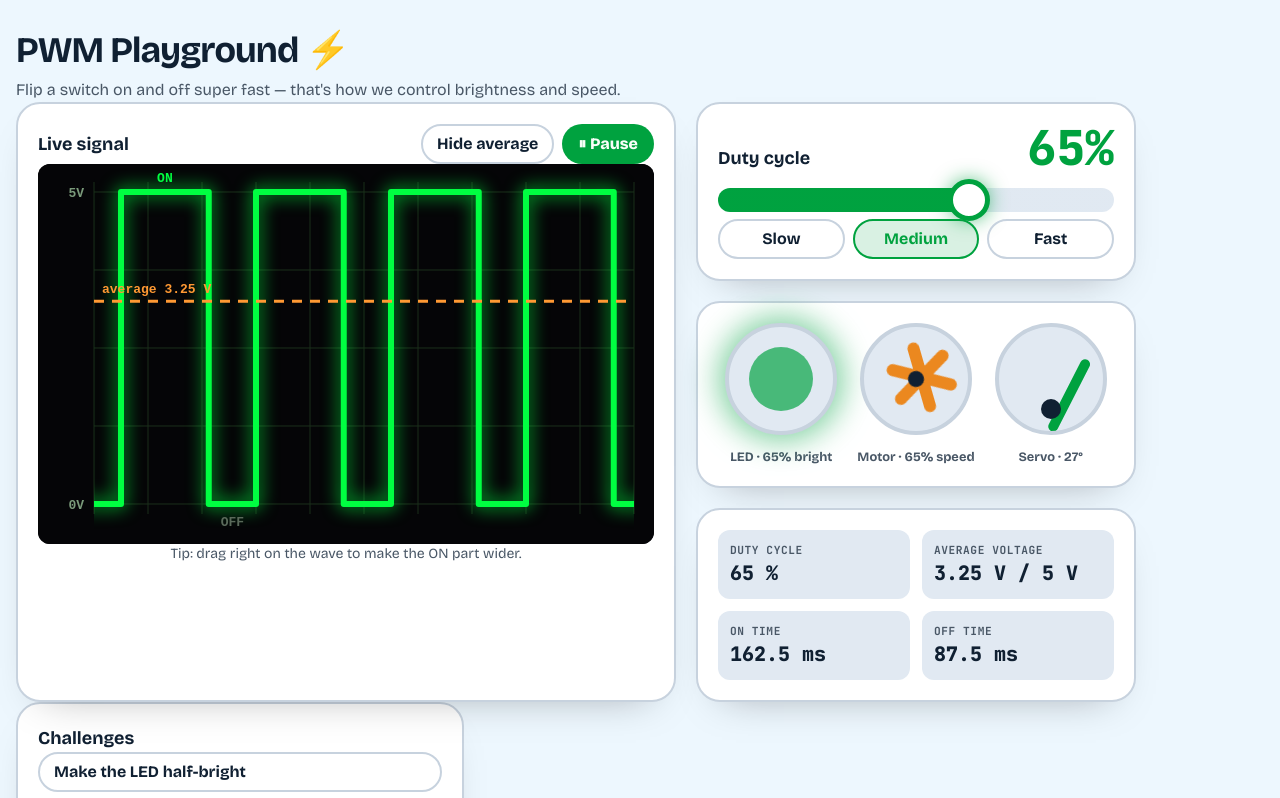
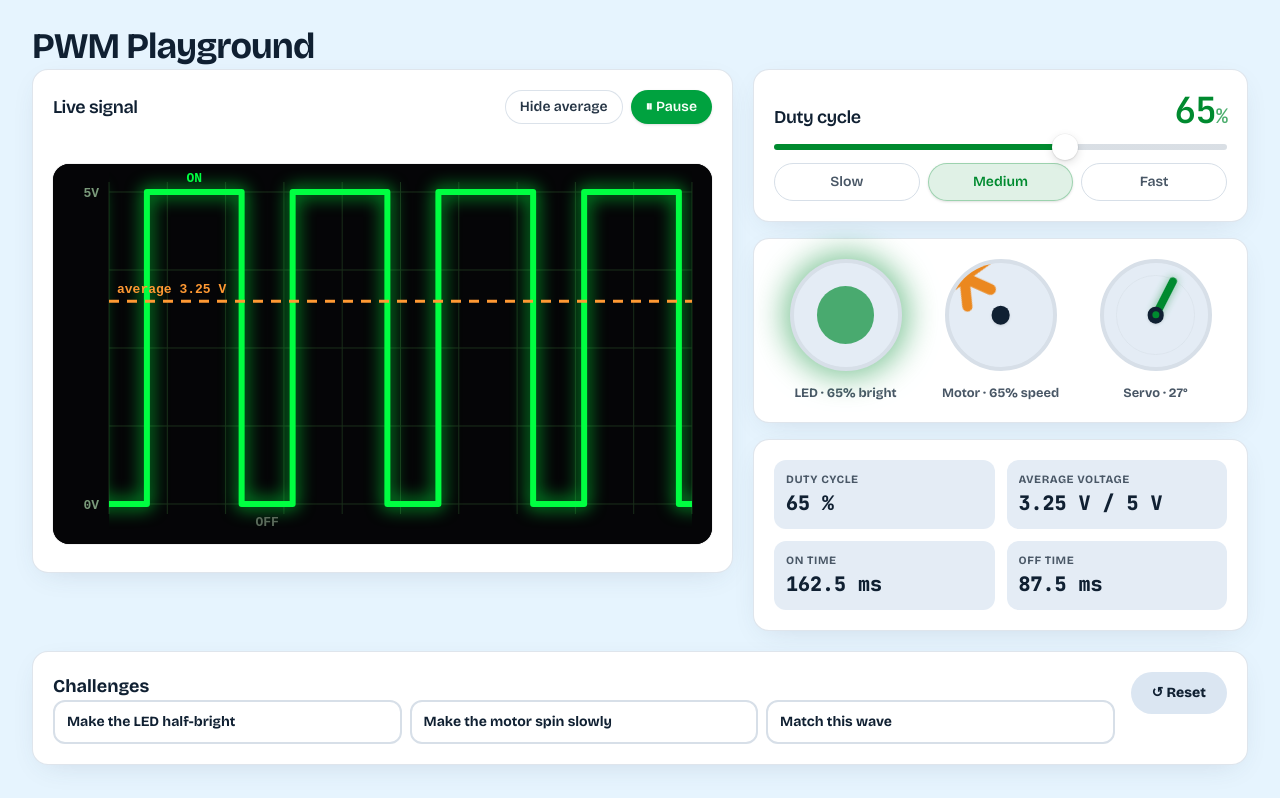
Before and after one commit to Wasteof-time/pwm-practically, a Next.js app: page / in a window 1280 px wide. Shown: the top 798 px of the page. Built offline with nearby package versions, Linux system fonts and the light colour scheme.

Commit message:
something going on

```diff
--- a/app/components/DemoDials.tsx
+++ b/app/components/DemoDials.tsx
@@ -9,75 +9,103 @@ type DemoDialsProps = {
 
 export function DemoDials({ duty, playing }: DemoDialsProps) {
   const d = duty / 100;
+  // Speedometer: -90° (left) at 0% → 0° (up) at 50% → +90° (right) at 100%
   const servoAngle = -90 + d * 180;
   const spinning = playing && d > 0.05;
   const spinDuration = Math.max(0.12, 2.2 - d * 2.05);
 
   return (
-    <div className="grid grid-cols-3 gap-2 rounded-[calc(var(--radius)+8px)] border-2 border-border bg-card p-5 shadow-[var(--panel-shadow)]">
+    <section className="rounded-2xl border border-border/80 bg-card p-3 shadow-[var(--panel-shadow)] sm:p-5">
+      <div className="grid grid-cols-3 gap-2 sm:gap-3">
         {/* LED */}
-      <div className="flex flex-col items-center gap-3">
+        <div className="flex min-w-0 flex-col items-center gap-2 sm:gap-3">
           <div
-          className="relative flex h-28 w-28 items-center justify-center overflow-hidden rounded-full border-4 border-border bg-muted"
+            className="relative flex aspect-square w-full max-w-[7rem] items-center justify-center overflow-hidden rounded-full border-4 border-border bg-muted"
             style={{
               boxShadow: `0 0 ${40 * d + 4}px ${10 * d}px color-mix(in oklab, var(--signal) ${Math.round(75 * d)}%, transparent)`,
             }}
           >
             <div
-            className="h-16 w-16 rounded-full bg-signal transition-opacity duration-100"
+              className="h-[55%] w-[55%] rounded-full bg-signal transition-opacity duration-100"
               style={{ opacity: 0.08 + 0.92 * d }}
             />
           </div>
-        <p className="text-center text-[0.8rem] font-bold text-muted-foreground">
+          <p className="w-full truncate text-center text-[0.65rem] font-bold text-muted-foreground sm:text-[0.8rem]">
             LED · {duty}% bright
           </p>
         </div>
 
-      {/* Motor */}
-      <div className="flex flex-col items-center gap-3">
-        <div className="relative flex h-28 w-28 items-center justify-center overflow-hidden rounded-full border-4 border-border bg-muted">
+        {/* Motor — blades + hub share true geometric center */}
+        <div className="flex min-w-0 flex-col items-center gap-2 sm:gap-3">
+          <div className="relative aspect-square w-full max-w-[7rem] overflow-hidden rounded-full border-4 border-border bg-muted">
+            {/* Spinning assembly: absolutely centered, origin at center */}
             <div
-            className={`relative h-20 w-20 ${spinning ? "motor-spin" : ""}`}
+              className={`absolute left-1/2 top-1/2 h-[72%] w-[72%] -translate-x-1/2 -translate-y-1/2 ${
+                spinning ? "motor-spin" : ""
+              }`}
               style={
-              spinning
-                ? ({ "--spin-duration": `${spinDuration}s` } as CSSProperties)
-                : undefined
+                {
+                  transformOrigin: "center center",
+                  ...(spinning
+                    ? { "--spin-duration": `${spinDuration}s` }
+                    : {}),
+                } as CSSProperties
               }
             >
               {[0, 60, 120, 180, 240, 300].map((deg) => (
                 <span
                   key={deg}
-                className="absolute left-1/2 top-1/2 h-9 w-3 -translate-x-1/2 rounded-full bg-accent"
+                  className="absolute left-1/2 top-1/2 block rounded-full bg-accent"
                   style={{
+                    width: "14%",
+                    height: "46%",
+                    // Bottom-center of blade sits on rotor center; then fan out
                     transform: `translate(-50%, -100%) rotate(${deg}deg)`,
-                  transformOrigin: "bottom center",
+                    transformOrigin: "50% 100%",
                   }}
                 />
               ))}
-            <span className="absolute left-1/2 top-1/2 h-4 w-4 -translate-x-1/2 -translate-y-1/2 rounded-full bg-foreground" />
             </div>
+            {/* Hub fixed at dial center (does not need to spin separately) */}
+            <span className="pointer-events-none absolute left-1/2 top-1/2 z-10 h-[18%] w-[18%] -translate-x-1/2 -translate-y-1/2 rounded-full bg-foreground shadow-sm" />
           </div>
-        <p className="text-center text-[0.8rem] font-bold text-muted-foreground">
+          <p className="w-full truncate text-center text-[0.65rem] font-bold text-muted-foreground sm:text-[0.8rem]">
             Motor · {duty}% speed
           </p>
         </div>
 
-      {/* Servo */}
-      <div className="flex flex-col items-center gap-3">
-        <div className="relative flex h-28 w-28 items-end justify-center overflow-hidden rounded-full border-4 border-border bg-muted">
+        {/* Servo — speedometer needle, pivots at dial center, −90°…+90° */}
+        <div className="flex min-w-0 flex-col items-center gap-2 sm:gap-3">
+          <div className="relative aspect-square w-full max-w-[7rem] overflow-hidden rounded-full border-4 border-border bg-muted">
+            {/* Soft arc ticks (optional gauge feel) */}
             <div
-            className="mb-4 h-20 w-2.5 rounded-full bg-signal transition-transform duration-200 ease-out"
+              className="pointer-events-none absolute inset-[12%] rounded-full border border-border/60"
+              aria-hidden
+            />
+
+            {/* Needle: bottom end fixed at center, points outward */}
+            <div
+              className="absolute left-1/2 top-1/2 z-[1] will-change-transform"
               style={{
-              transform: `rotate(${servoAngle}deg)`,
-              transformOrigin: "bottom center",
+                width: "8%",
+                height: "40%",
+                transform: `translate(-50%, -100%) rotate(${servoAngle}deg)`,
+                transformOrigin: "50% 100%",
+                transition: "transform 0.25s cubic-bezier(0.22, 1, 0.36, 1)",
               }}
-          />
-          <span className="absolute bottom-3 h-5 w-5 rounded-full bg-foreground" />
+            >
+              <div className="h-full w-full rounded-full bg-signal shadow-[0_0_8px_color-mix(in_oklab,var(--signal)_50%,transparent)]" />
             </div>
-        <p className="text-center text-[0.8rem] font-bold text-muted-foreground">
+
+            {/* Center pivot */}
+            <span className="pointer-events-none absolute left-1/2 top-1/2 z-10 h-[16%] w-[16%] -translate-x-1/2 -translate-y-1/2 rounded-full bg-foreground shadow-sm" />
+            <span className="pointer-events-none absolute left-1/2 top-1/2 z-20 h-[7%] w-[7%] -translate-x-1/2 -translate-y-1/2 rounded-full bg-signal" />
+          </div>
+          <p className="w-full truncate text-center text-[0.65rem] font-bold text-muted-foreground sm:text-[0.8rem]">
             Servo · {Math.round(servoAngle)}°
           </p>
         </div>
       </div>
+    </section>
   );
 }
--- a/app/components/PwmPlayground.tsx
+++ b/app/components/PwmPlayground.tsx
@@ -17,6 +17,13 @@ const CHALLENGES = [
 ] as const;
 
 type Challenge = (typeof CHALLENGES)[number];
+
+const panel =
+  "rounded-2xl border border-border/80 bg-card p-4 shadow-[var(--panel-shadow)] sm:p-5";
+const btn =
+  "inline-flex items-center justify-center rounded-full border border-border/90 bg-card px-3.5 py-1.5 text-sm font-semibold text-foreground/90 transition-all duration-200 hover:bg-muted active:scale-[0.98]";
+const btnPrimary =
+  "inline-flex items-center justify-center rounded-full border border-transparent bg-primary px-3.5 py-1.5 text-sm font-semibold text-primary-foreground shadow-sm transition-all duration-200 hover:brightness-105 active:scale-[0.98]";
 
 export function PwmPlayground() {
   const [duty, setDuty] = useState(65);
@@ -45,39 +52,45 @@ export function PwmPlayground() {
   }, []);
 
   return (
-    <div className="mx-auto min-h-full max-w-6xl px-4 py-6 sm:px-4">
-      <header>
-        <h1 className="text-[clamp(1.75rem,4vw,2.25rem)] font-bold tracking-tight">
-          PWM Playground <span className="text-signal">⚡</span>
+    <div className="mx-auto w-full max-w-7xl px-3 py-4 sm:px-6 sm:py-6 lg:px-8">
+      {/* Header */}
+      <header className="mb-4 sm:mb-6">
+        <h1 className="text-[clamp(1.5rem,4vw,2.25rem)] font-bold leading-tight tracking-tight text-foreground">
+          PWM Playground
         </h1>
-        <p className="mt-1 text-muted-foreground">
-          Flip a switch on and off super fast — that&apos;s how we control brightness and
-          speed.
-        </p>
+
       </header>
 
-      <div className="mt-5 grid gap-5 lg:grid-cols-[1.5fr_1fr]">
-        {/* Live signal */}
-        <section className="rounded-[calc(var(--radius)+8px)] border-2 border-border bg-card p-5 shadow-[var(--panel-shadow)]">
-          <div className="mb-3 flex flex-wrap items-center justify-between gap-3">
-            <h2 className="text-lg font-bold">Live signal</h2>
-            <div className="flex gap-2">
+      {/* Main: scope | controls  — stacks on mobile */}
+      <div className="grid grid-cols-1 items-start gap-4 lg:grid-cols-12 lg:gap-5">
+        {/* LEFT — Live signal */}
+        <section
+          className={`${panel} flex min-w-0 flex-col gap-6 sm:gap-8 lg:col-span-7`}
+        >
+          <div className="flex flex-wrap items-center justify-between gap-2">
+            <h2 className="text-base font-semibold tracking-tight sm:text-lg">
+              Live signal
+            </h2>
+            <div className="flex flex-wrap items-center gap-2">
               <button
                 type="button"
                 onClick={() => setShowAverage((v) => !v)}
-                className="rounded-[calc(var(--radius)+4px)] border-2 border-border bg-transparent px-3.5 py-1.5 font-bold hover:bg-muted"
+                className={btn}
               >
-                {showAverage ? "Hide" : "Show"} average
+                {showAverage ? "Hide average" : "Show average"}
               </button>
               <button
                 type="button"
                 onClick={() => setPlaying((v) => !v)}
-                className="rounded-[calc(var(--radius)+4px)] border-2 border-transparent bg-primary px-3.5 py-1.5 font-extrabold text-primary-foreground hover:brightness-105"
+                className={btnPrimary}
               >
                 {playing ? "⏸ Pause" : "▶ Play"}
               </button>
             </div>
           </div>
+
+          <div className="flex min-w-0 flex-1 items-center justify-center py-1 sm:py-2">
+            <div className="w-full overflow-hidden rounded-2xl ring-1 ring-black/5">
               <WaveCanvas
                 duty={duty}
                 freq={freq}
@@ -86,21 +99,27 @@ export function PwmPlayground() {
                 challengeTarget={challenge?.target ?? null}
                 onDutyChange={setDuty}
               />
-          <p className="mt-2 text-center text-sm text-muted-foreground">
-            Tip: drag right on the wave to make the ON part wider.
-          </p>
+            </div>
+          </div>
         </section>
 
-        {/* Right column */}
-        <section className="flex flex-col gap-5">
+        {/* RIGHT — Duty, demos, stats */}
+        <div className="flex min-w-0 flex-col gap-4 lg:col-span-5">
           {/* Duty cycle */}
-          <div className="rounded-[calc(var(--radius)+8px)] border-2 border-border bg-card p-5 shadow-[var(--panel-shadow)]">
-            <div className="flex items-end justify-between">
-              <span className="text-lg font-bold">Duty cycle</span>
-              <span className="font-mono text-5xl font-extrabold leading-none text-signal">
-                {duty}%
+          <section className={panel}>
+            <div className="flex items-baseline justify-between gap-3">
+              <span className="text-base font-semibold tracking-tight sm:text-lg">
+                Duty cycle
+              </span>
+              <span className="font-mono text-3xl font-semibold tabular-nums tracking-tight text-signal sm:text-4xl">
+                {duty}
+                <span className="ml-0.5 text-lg font-medium text-signal/70 sm:text-xl">
+                  %
+                </span>
               </span>
             </div>
+
+            <div className="apple-slider mt-6 sm:mt-7">
               <input
                 type="range"
                 className="duty-slider"
@@ -111,63 +130,71 @@ export function PwmPlayground() {
                 onChange={(e) => setDuty(Number(e.target.value))}
                 style={{ ["--fill" as string]: `${duty}%` }}
               />
-            <div className="mt-5 flex gap-2">
+            </div>
+
+            <div className="mt-5 grid grid-cols-3 gap-2">
               {FREQS.map((f) => (
                 <button
                   key={f.value}
                   type="button"
                   onClick={() => setFreq(f.value)}
-                  className={`flex-1 rounded-[calc(var(--radius)+4px)] border-2 px-3.5 py-1.5 font-bold hover:bg-muted ${
+                  className={`rounded-full border px-2 py-2 text-sm font-semibold transition-all duration-200 sm:px-3 ${
                     freq === f.value
-                      ? "border-signal bg-[color-mix(in_oklab,var(--signal)_15%,transparent)] text-signal"
-                      : "border-border bg-transparent"
+                      ? "border-signal/30 bg-[color-mix(in_oklab,var(--signal)_12%,transparent)] text-signal shadow-sm"
+                      : "border-border bg-card text-muted-foreground hover:border-border hover:bg-muted hover:text-foreground"
                   }`}
                 >
                   {f.label}
                 </button>
               ))}
             </div>
-          </div>
+          </section>
 
           <DemoDials duty={duty} playing={playing} />
 
           {/* Stats */}
-          <div className="grid grid-cols-2 gap-3 rounded-[calc(var(--radius)+8px)] border-2 border-border bg-card p-5 font-mono shadow-[var(--panel-shadow)]">
+          <section className={`${panel} grid grid-cols-2 gap-2 sm:gap-3`}>
             <Stat label="Duty cycle" value={`${duty} %`} />
             <Stat label="Average voltage" value={`${avgV.toFixed(2)} V / 5 V`} />
             <Stat label="ON time" value={`${onMs.toFixed(1)} ms`} />
             <Stat label="OFF time" value={`${offMs.toFixed(1)} ms`} />
-          </div>
           </section>
         </div>
 
-      {/* Challenges */}
-      <div className="mt-5 rounded-[calc(var(--radius)+8px)] border-2 border-border bg-card p-5 shadow-[var(--panel-shadow)] lg:max-w-md lg:ml-auto">
-        <h2 className="text-lg font-bold">Challenges</h2>
-        <div className="mt-3 flex flex-col gap-2">
+        {/* Challenges — full width under both columns */}
+        <section className={`${panel} lg:col-span-12`}>
+          <div className="flex flex-col gap-4 sm:flex-row sm:items-start sm:justify-between">
+            <div className="min-w-0 flex-1">
+              <h2 className="text-base font-bold sm:text-lg">Challenges</h2>
+              <div className="mt-3 grid grid-cols-1 gap-2 sm:grid-cols-3">
                 {CHALLENGES.map((c) => (
                   <button
                     key={c.label}
                     type="button"
                     onClick={() => setChallenge(c)}
-              className={`w-full rounded-[calc(var(--radius)+4px)] border-2 px-3.5 py-1.5 text-left font-bold hover:bg-muted ${
+                    className={`rounded-xl border-2 px-3 py-2.5 text-left text-sm font-bold transition ${
                       challenge?.label === c.label
                         ? "border-accent bg-[color-mix(in_oklab,var(--accent)_15%,transparent)] text-accent"
-                  : "border-border bg-transparent"
+                        : "border-border bg-card hover:bg-muted"
                     }`}
                   >
                     {c.label}
                   </button>
                 ))}
               </div>
-        {challengeMsg ? <p className="mt-3 font-bold">{challengeMsg}</p> : null}
+              {challengeMsg ? (
+                <p className="mt-3 text-sm font-bold sm:text-base">{challengeMsg}</p>
+              ) : null}
+            </div>
             <button
               type="button"
               onClick={reset}
-          className="mt-4 w-full rounded-[calc(var(--radius)+4px)] border-2 border-transparent bg-secondary px-3.5 py-1.5 font-extrabold text-secondary-foreground hover:brightness-105"
+              className="w-full shrink-0 rounded-full border border-transparent bg-secondary px-5 py-2.5 text-sm font-extrabold text-secondary-foreground transition hover:brightness-105 sm:mt-8 sm:w-auto"
             >
               ↺ Reset
             </button>
+          </div>
+        </section>
       </div>
     </div>
   );
@@ -175,11 +202,13 @@ export function PwmPlayground() {
 
 function Stat({ label, value }: { label: string; value: string }) {
   return (
-    <div className="rounded-xl bg-muted p-3">
-      <p className="text-[0.7rem] font-bold uppercase tracking-wider text-muted-foreground">
+    <div className="min-w-0 rounded-xl bg-muted px-3 py-2.5 sm:p-3">
+      <p className="truncate text-[0.65rem] font-bold uppercase tracking-wider text-muted-foreground sm:text-[0.7rem]">
         {label}
       </p>
-      <p className="text-xl font-extrabold">{value}</p>
+      <p className="mt-0.5 truncate font-mono text-base font-extrabold tabular-nums sm:text-xl">
+        {value}
+      </p>
     </div>
   );
 }
--- a/app/components/WaveCanvas.tsx
+++ b/app/components/WaveCanvas.tsx
@@ -231,7 +231,7 @@ export function WaveCanvas({
       ref={canvasRef}
       id="wave"
       aria-label="PWM square wave"
-      className="block h-[300px] w-full cursor-ew-resize touch-none rounded-xl sm:h-[380px]"
+      className="block h-[220px] w-full max-w-full cursor-ew-resize touch-none rounded-xl sm:h-[300px] md:h-[340px] lg:h-[380px]"
       style={{ background: SCOPE.bg }}
       onPointerDown={(e) => {
         draggingRef.current = true;
--- a/app/globals.css
+++ b/app/globals.css
@@ -2,21 +2,21 @@
 
 :root {
   --radius: 1rem;
-  --background: oklch(0.97 0.015 240);
+  --background: oklch(0.96 0.02 240);
   --foreground: oklch(0.24 0.04 252);
   --card: oklch(1 0 0);
   --primary: oklch(0.62 0.18 148);
   --primary-foreground: oklch(0.99 0.01 150);
   --secondary: oklch(0.92 0.02 250);
   --secondary-foreground: oklch(0.24 0.04 252);
-  --muted: oklch(0.93 0.015 250);
+  --muted: oklch(0.94 0.015 250);
   --muted-foreground: oklch(0.45 0.03 252);
   --accent: oklch(0.72 0.16 60);
-  --border: oklch(0.86 0.02 250);
-  --signal: oklch(0.62 0.18 148);
+  --border: oklch(0.9 0.015 250);
+  --signal: oklch(0.55 0.17 148);
   --warn: oklch(0.7 0.16 60);
   --grid: oklch(0.88 0.02 250);
-  --panel-shadow: 0 18px 40px -26px oklch(0 0 0 / 0.35);
+  --panel-shadow: 0 8px 30px -12px oklch(0.4 0.04 250 / 0.18);
 
   /* Oscilloscope palette (always dark scope) */
   --scope-bg: #050507;
@@ -58,15 +58,25 @@ body {
   color: var(--foreground);
   font-family: var(--font-sans);
   min-height: 100%;
+  -webkit-font-smoothing: antialiased;
+  -moz-osx-font-smoothing: grayscale;
 }
 
-/* Duty cycle range — large kid-friendly thumb */
+/* ── Apple-style continuous slider ─────────────────────────────── */
+.apple-slider {
+  position: relative;
+  width: 100%;
+  height: 2rem;
+  display: flex;
+  align-items: center;
+}
+
 input[type="range"].duty-slider {
   -webkit-appearance: none;
   appearance: none;
   width: 100%;
-  height: 1.5rem;
-  margin-top: 1rem;
+  height: 0.4rem;
+  margin: 0;
   border-radius: 999px;
   outline: none;
   cursor: pointer;
@@ -74,37 +84,134 @@ input[type="range"].duty-slider {
     to right,
     var(--signal) 0%,
     var(--signal) var(--fill, 50%),
-    var(--muted) var(--fill, 50%),
-    var(--muted) 100%
+    oklch(0.9 0.01 250) var(--fill, 50%),
+    oklch(0.9 0.01 250) 100%
   );
+  transition: background 0.12s ease-out;
 }
 
+/* WebKit track */
+input[type="range"].duty-slider::-webkit-slider-runnable-track {
+  height: 0.4rem;
+  border-radius: 999px;
+  background: transparent;
+}
+
+/* WebKit thumb — Apple white capsule */
 input[type="range"].duty-slider::-webkit-slider-thumb {
   -webkit-appearance: none;
-  width: 2.6rem;
-  height: 2.6rem;
+  appearance: none;
+  width: 1.625rem;
+  height: 1.625rem;
+  margin-top: calc((0.4rem - 1.625rem) / 2);
   border-radius: 999px;
-  background: var(--card);
-  border: 5px solid var(--signal);
-  box-shadow: 0 0 22px -4px var(--signal);
+  background: #ffffff;
+  border: none;
+  box-shadow:
+    0 0 0 0.5px oklch(0 0 0 / 0.06),
+    0 1px 2px oklch(0 0 0 / 0.08),
+    0 3px 10px oklch(0 0 0 / 0.12),
+    0 0 0 0 var(--signal);
   cursor: grab;
+  transition:
+    transform 0.2s cubic-bezier(0.34, 1.56, 0.64, 1),
+    box-shadow 0.2s ease,
+    background 0.15s ease;
 }
 
-input[type="range"].duty-slider::-moz-range-thumb {
-  width: 2.6rem;
-  height: 2.6rem;
-  border-radius: 999px;
-  background: var(--card);
-  border: 5px solid var(--signal);
-  cursor: grab;
+input[type="range"].duty-slider:hover::-webkit-slider-thumb {
+  transform: scale(1.08);
+  box-shadow:
+    0 0 0 0.5px oklch(0 0 0 / 0.06),
+    0 2px 4px oklch(0 0 0 / 0.1),
+    0 6px 16px oklch(0 0 0 / 0.14),
+    0 0 0 3px color-mix(in oklab, var(--signal) 18%, transparent);
 }
 
+input[type="range"].duty-slider:active::-webkit-slider-thumb {
+  cursor: grabbing;
+  transform: scale(1.14);
+  box-shadow:
+    0 0 0 0.5px oklch(0 0 0 / 0.06),
+    0 2px 6px oklch(0 0 0 / 0.12),
+    0 8px 20px oklch(0 0 0 / 0.16),
+    0 0 0 5px color-mix(in oklab, var(--signal) 22%, transparent);
+}
+
+input[type="range"].duty-slider:focus-visible::-webkit-slider-thumb {
+  box-shadow:
+    0 0 0 0.5px oklch(0 0 0 / 0.06),
+    0 1px 2px oklch(0 0 0 / 0.08),
+    0 3px 10px oklch(0 0 0 / 0.12),
+    0 0 0 4px color-mix(in oklab, var(--signal) 28%, transparent);
+}
+
+/* Firefox track */
+input[type="range"].duty-slider::-moz-range-track {
+  height: 0.4rem;
+  border-radius: 999px;
+  background: oklch(0.9 0.01 250);
+  border: none;
+}
+
+input[type="range"].duty-slider::-moz-range-progress {
+  height: 0.4rem;
+  border-radius: 999px;
+  background: var(--signal);
+}
+
+/* Firefox thumb */
+input[type="range"].duty-slider::-moz-range-thumb {
+  width: 1.625rem;
+  height: 1.625rem;
+  border-radius: 999px;
+  background: #ffffff;
+  border: none;
+  box-shadow:
+    0 0 0 0.5px oklch(0 0 0 / 0.06),
+    0 1px 2px oklch(0 0 0 / 0.08),
+    0 3px 10px oklch(0 0 0 / 0.12);
+  cursor: grab;
+  transition:
+    transform 0.2s cubic-bezier(0.34, 1.56, 0.64, 1),
+    box-shadow 0.2s ease;
+}
+
+input[type="range"].duty-slider:hover::-moz-range-thumb {
+  transform: scale(1.08);
+}
+
+input[type="range"].duty-slider:active::-moz-range-thumb {
+  cursor: grabbing;
+  transform: scale(1.14);
+}
+
+/* Soft press feedback on the track while dragging */
+input[type="range"].duty-slider:active {
+  height: 0.5rem;
+  transition: height 0.15s ease;
+}
+
+input[type="range"].duty-slider:active::-webkit-slider-runnable-track {
+  height: 0.5rem;
+}
+
+input[type="range"].duty-slider:active::-webkit-slider-thumb {
+  margin-top: calc((0.5rem - 1.625rem) / 2);
+}
+
+/* Motor rotor: always spin around geometric center */
 @keyframes spin-motor {
+  from {
+    transform: translate(-50%, -50%) rotate(0deg);
+  }
   to {
-    transform: rotate(360deg);
+    transform: translate(-50%, -50%) rotate(360deg);
   }
 }
 
 .motor-spin {
+  /* left/top 50% + translate(-50%,-50%) keep the rotor centered while rotating */
   animation: spin-motor var(--spin-duration, 1s) linear infinite;
+  transform-origin: center center;
 }
--- a/app/layout.tsx
+++ b/app/layout.tsx
@@ -16,7 +16,7 @@ const jetbrains = JetBrains_Mono({
 export const metadata: Metadata = {
   title: "PWM Playground — See How Duty Cycle Works",
   description:
-    "A hands-on PWM playground: drag the duty cycle, watch the square wave, and see an LED dim, a motor spin and a servo turn.",
+    "",
 };
 
 export default function RootLayout({
```
Lines whose indentation alone changed are shown as unchanged.
